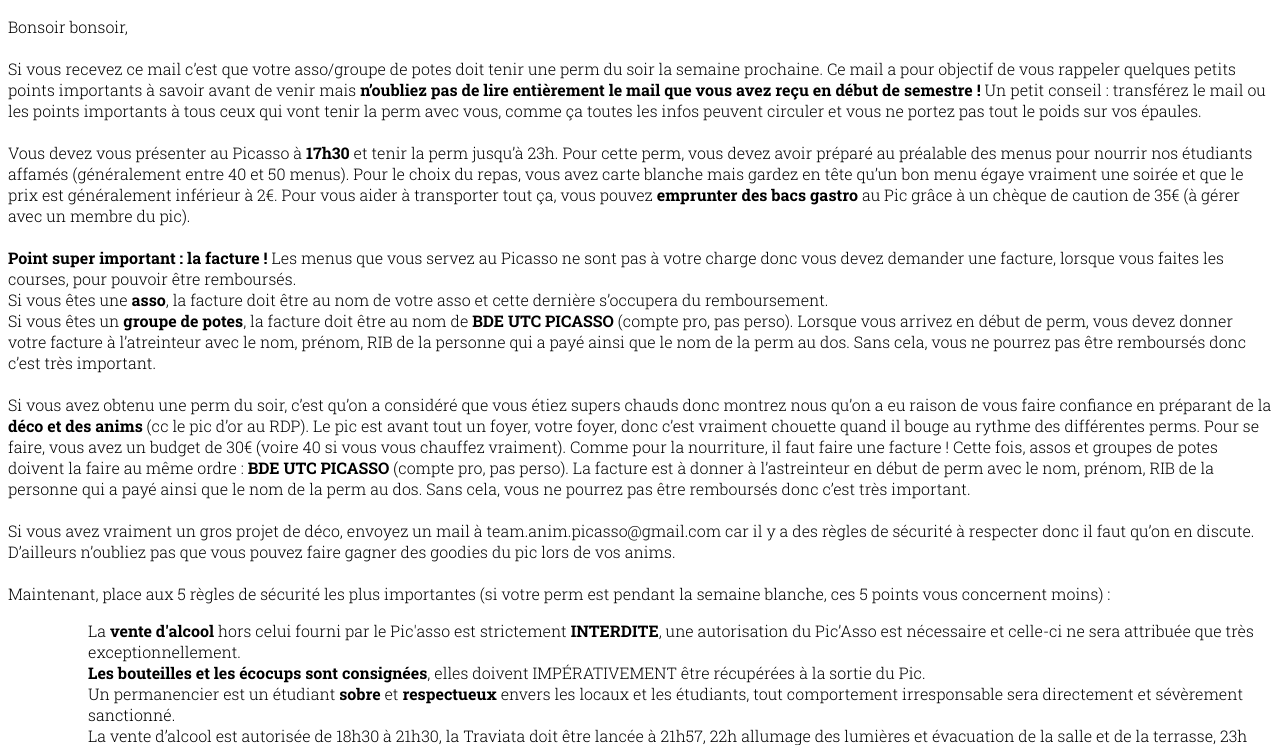
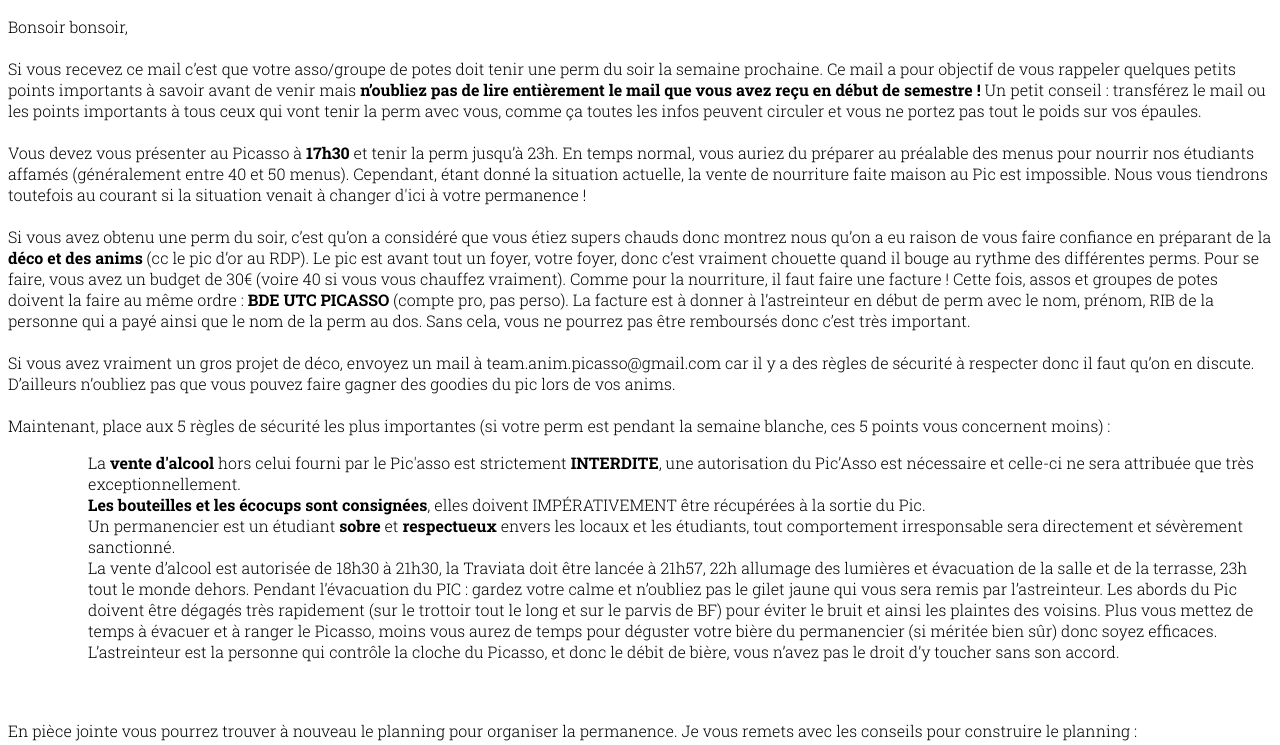
Before and after one commit to picasso-utc/kraken, a Django app: template core/templates/perm_reminder.html in a window 1280 px wide. Shown: the top 745 px of the page. Run offline with Django 3.2, Linux system fonts and the light colour scheme; the template is opened without the code that fills it, so the values that code supplies are empty; some libraries are stand-ins or nearby versions.

Commit message:
Update perm_reminder.html

```diff
--- a/core/templates/perm_reminder.html
+++ b/core/templates/perm_reminder.html
@@ -46,28 +46,12 @@
                 mail que vous avez reçu en début de semestre !</strong>
                 <br><br>
                 Vous devez vous présenter au Pic à <strong>11h45</strong> et tenir
-                la perm jusqu’à <strong>14h15</strong>. Pour cette perm, vous devez
-                avoir préparé au préalable des menus pour nourrir nos étudiants
-                affamés (généralement entre 40 et 50 menus). Pour le choix du repas,
-                vous avez carte blanche mais gardez en tête qu’un bon menu égaye
-                vraiment une journée et que le prix est généralement inférieur à 2€.
-                Pour vous aider à transporter tout ça, vous pouvez <strong>emprunter
-                des bacs gastro au Pic</strong> grâce à un chèque de caution de 35€ (à gérer avec
-                un membre du pic).
-                <br><br>
-                <strong>Point super important : la facture !</strong> Les menus que vous
-                servez au Picasso ne sont pas à votre charge donc vous devez demander une
-                facture, lorsque vous faites les courses, pour pouvoir être remboursés.
-                <br>
-                Si vous êtes une asso, la facture doit être au nom de votre <strong>asso
-                </strong> et cette dernière s’occupera du remboursement.
-                <br><br>
-                Si vous êtes un <strong>groupe de potes</strong>, la facture doit être au
-                nom de <strong>BDE UTC PICASSO</strong> (compte pro, pas perso). Lorsque
-                vous arrivez en début de perm, vous devez donner votre facture à l’atreinteur
-                avec le nom, prénom, RIB de la personne qui a payé ainsi que le nom de la
-                perm au dos. Sans cela, vous ne pourrez pas être remboursés donc c’est très
-                important.
+                la perm jusqu’à <strong>14h15</strong>. En temps normal, vous auriez du
+                préparer au préalable des menus pour nourrir nos étudiants
+                affamés (généralement entre 40 et 50 menus). Cependant, étant donné la
+	 situation actuelle, la vente de nourriture faite maison au Pic est impossible.
+	 Nous vous tiendrons toutefois au courant si la situation venait à changer d'ici
+	 à votre permanence !
                 <br><br>
                 A bientôt pour un dej' de folie !
                 <br><br>
@@ -87,27 +71,11 @@
                 épaules.
                 <br><br>
                 Vous devez vous présenter au Picasso à <strong>17h30</strong> et tenir la
-                perm jusqu’à 23h. Pour cette perm, vous devez avoir préparé au préalable
-                des menus pour nourrir nos étudiants affamés (généralement entre 40 et 50
-                menus). Pour le choix du repas, vous avez carte blanche mais gardez en
-                tête qu’un bon menu égaye vraiment une soirée et que le prix est
-                généralement inférieur à 2€. Pour vous aider à transporter tout ça, vous
-                pouvez <strong>emprunter des bacs gastro</strong> au Pic grâce à un
-                chèque de caution de 35€ (à gérer avec un membre du pic).
-                <br><br>
-                <strong>Point super important : la facture !</strong> Les menus que vous
-                servez au Picasso ne sont pas à votre charge donc vous devez demander
-                une facture, lorsque vous faites les courses, pour pouvoir être remboursés.
-                <br>
-                Si vous êtes une <strong>asso</strong>, la facture doit être au nom de votre asso et
-                cette dernière s’occupera du remboursement.
-                <br>
-                Si vous êtes un <strong>groupe de potes</strong>, la facture doit être au
-                nom de <strong>BDE UTC PICASSO</strong> (compte pro, pas perso). Lorsque
-                vous arrivez en début de perm, vous devez donner votre facture à
-                l’atreinteur avec le nom, prénom, RIB de la personne qui a payé ainsi
-                que le nom de la perm au dos. Sans cela, vous ne pourrez pas être
-                remboursés donc c’est très important.
+                perm jusqu’à 23h. En temps normal, vous auriez du préparer au préalable des
+	 menus pour nourrir nos étudiants affamés (généralement entre 40 et 50
+                menus). Cependant, étant donné la situation actuelle, la vente de nourriture
+	 faite maison au Pic est impossible. Nous vous tiendrons toutefois au courant
+	 si la situation venait à changer d'ici à votre permanence !
                 <br><br>
                 Si vous avez obtenu une perm du soir, c’est qu’on a considéré que vous
                 étiez supers chauds donc montrez nous qu’on a eu raison de vous faire
```
